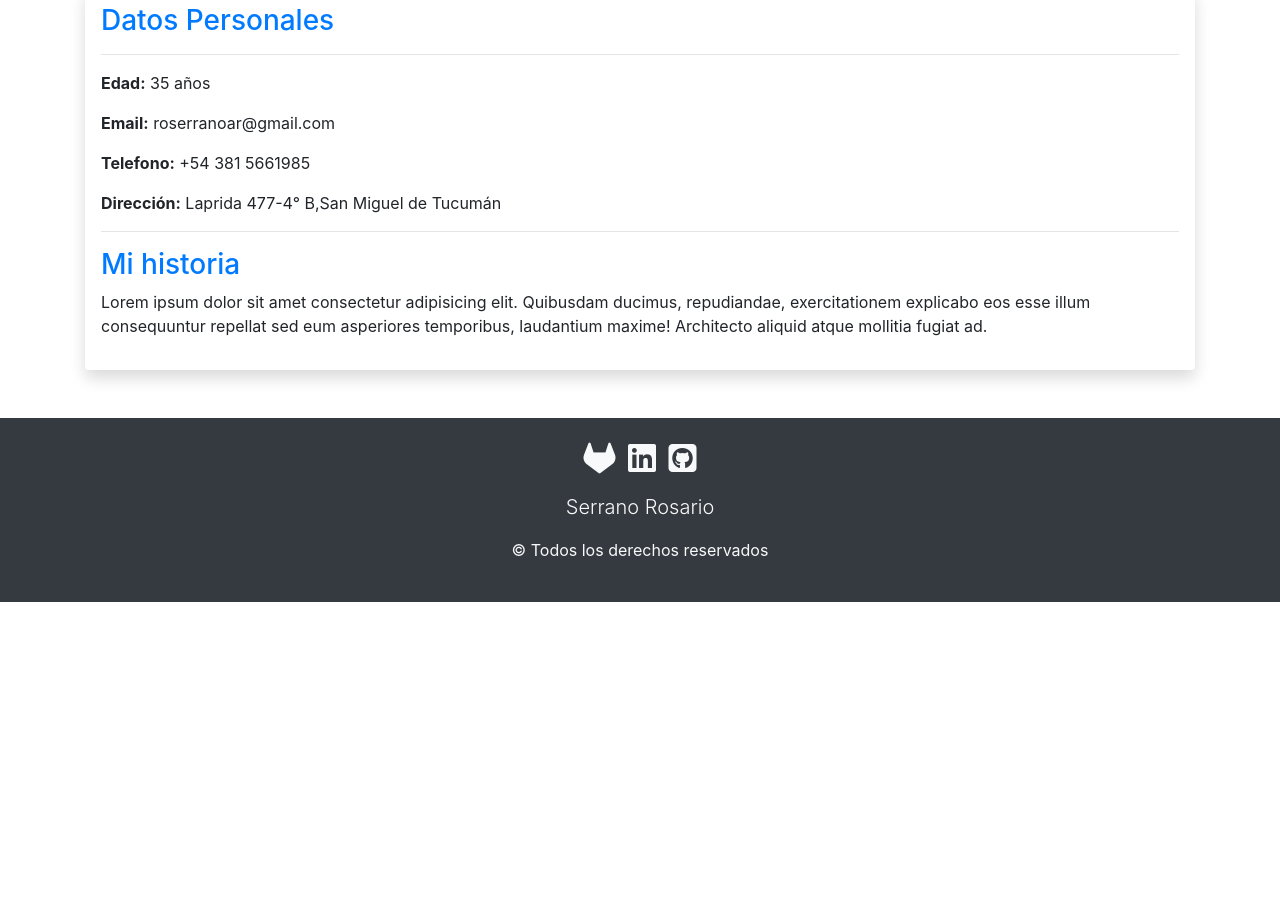
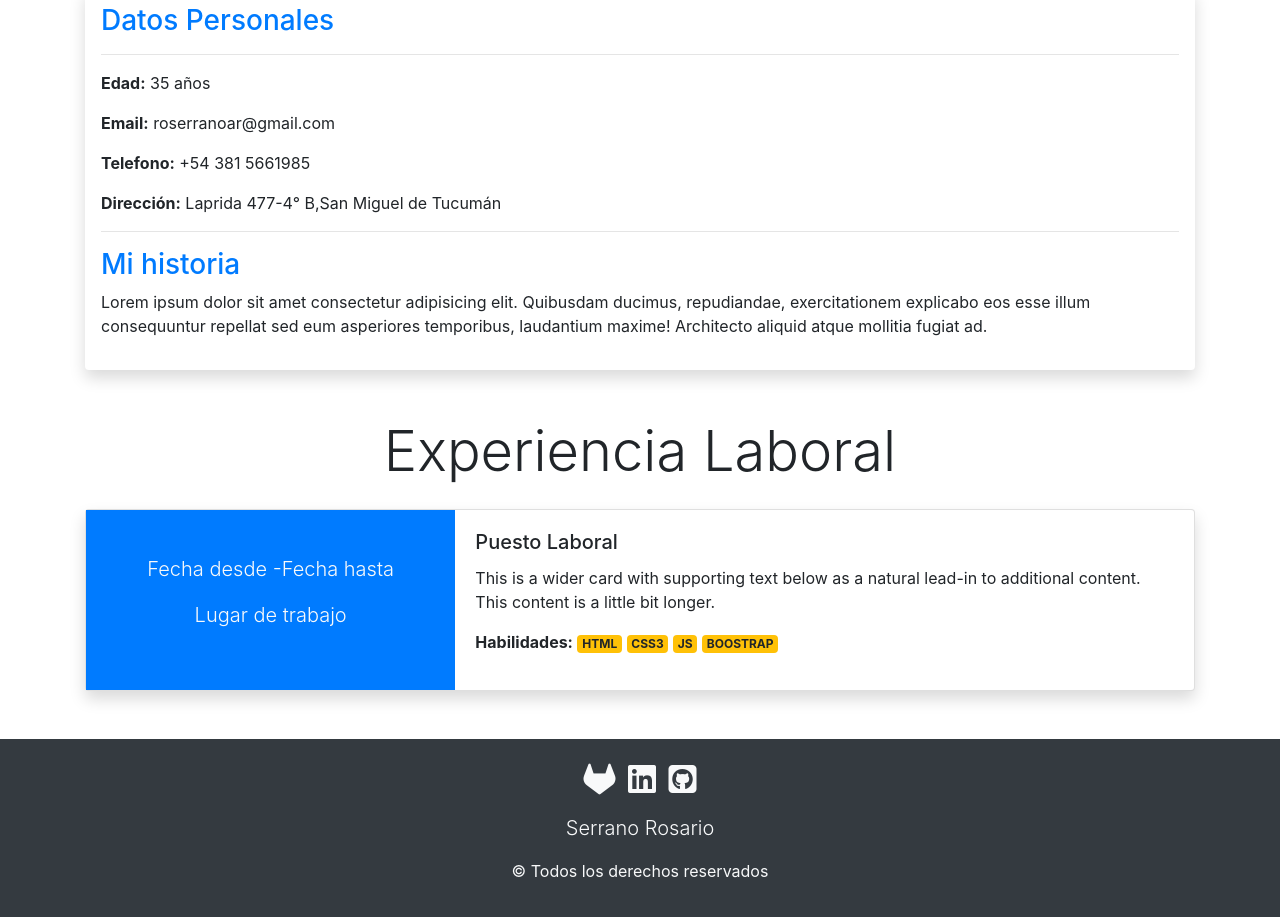
Before and after one commit to rserrano20/rserrano20, a plain HTML site: page index.html in a window 1280 px wide. Shown: the part 534-1451 px from the top of the page. Before the commit the page ends 1136 px from the top, so only its background shows below. Drawn offline with nearby package versions, Linux system fonts and the light colour scheme.

Commit message:
se agrego seccion de experiencia laboral

```diff
--- a/index.html
+++ b/index.html
@@ -65,6 +65,28 @@
             <p>Lorem ipsum dolor sit amet consectetur adipisicing elit. Quibusdam ducimus, repudiandae, exercitationem explicabo eos esse illum consequuntur repellat sed eum asperiores temporibus, laudantium maxime! Architecto aliquid atque mollitia fugiat ad.</p>
 
         </article>
+        <h2 class="display-4 text-center my-4">Experiencia Laboral</h2>
+        <article>
+            <div class="card  shadow mb-5 bg-white rounded">
+                <div class="row no-gutters">
+                  <div class="col-md-4 bg-primary text-light d-flex flex-column justify-content-center align-items-center">
+                      <p class="lead">Fecha desde -Fecha hasta</p>
+                      <p class="lead">Lugar de trabajo</p>
+                  </div>
+                  <div class="col-md-8">
+                    <div class="card-body">
+                      <h5 class="card-title">Puesto Laboral</h5>
+                      <p class="card-text">This is a wider card with supporting text below as a natural lead-in to additional content. This content is a little bit longer.</p>
+                      <p><strong>Habilidades:</strong>
+                        <span class="badge badge-warning">HTML</span>
+                        <span class="badge badge-warning">CSS3</span>
+                        <span class="badge badge-warning">JS</span>
+                        <span class="badge badge-warning">BOOSTRAP</span></p>
+                    </div>
+                  </div>
+                </div>
+              </div>
+        </article>
     </section>
     <footer class=" bg-dark text-light py-4">
         <div class="container text-center">
```
Also changed, not shown: img/ava1.jpg (deleted), img/avatar.png (deleted), img/pro.png (deleted).
